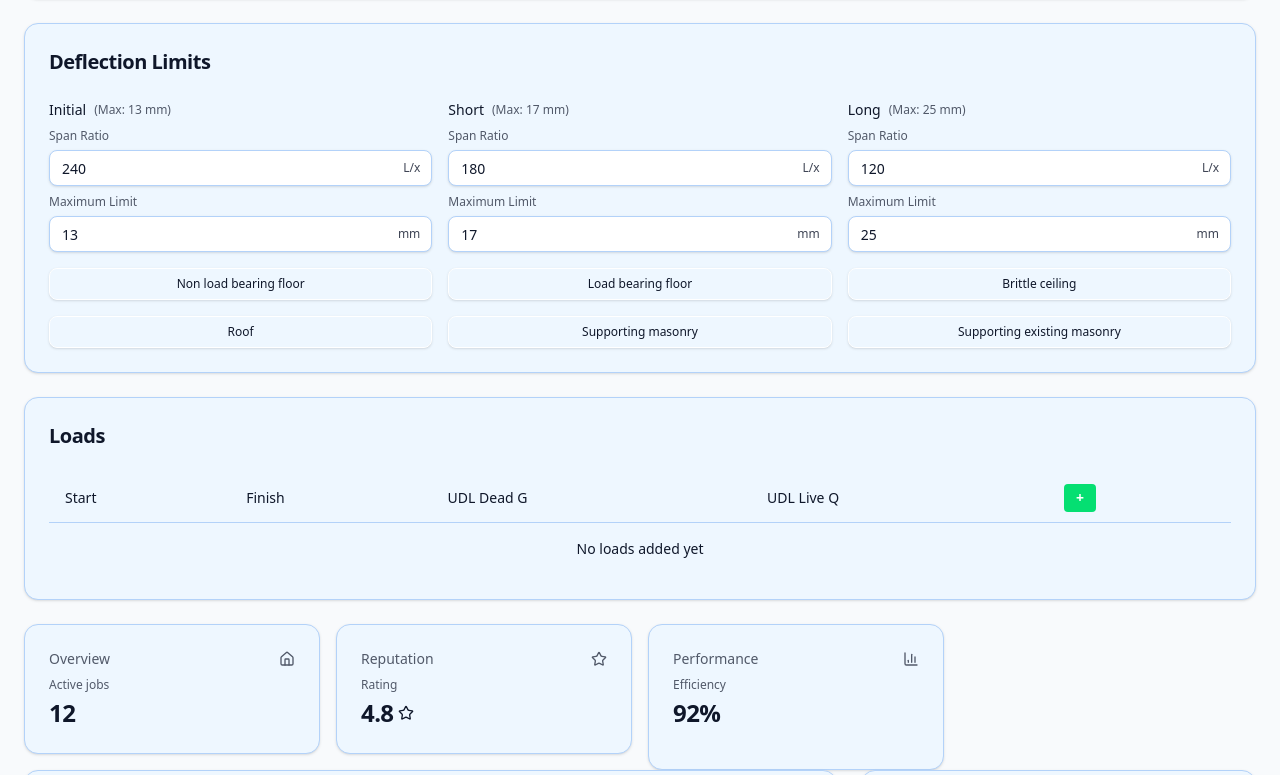
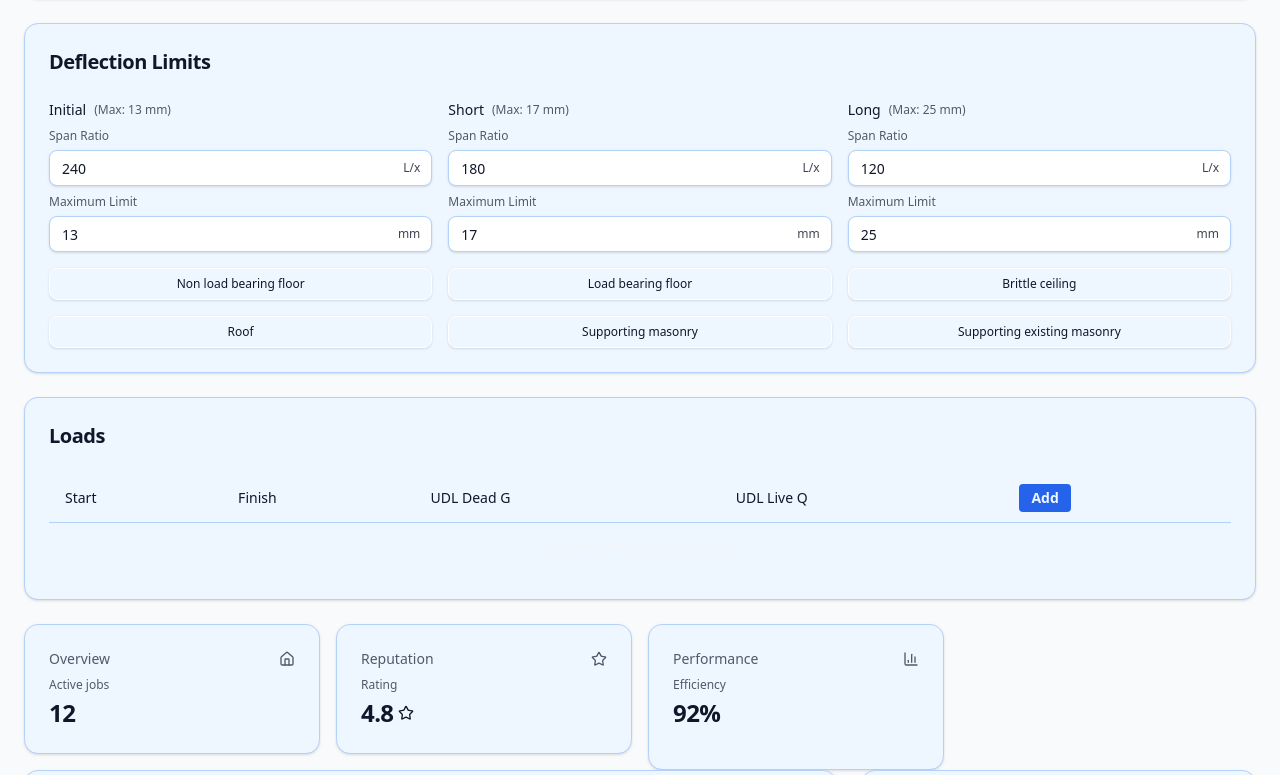
Before and after one commit to dhadley70/BeamDesignTS, a React (Vite) app: page / in a window 1280 px wide. Shown: the part 594-1369 px from the top of the page. Built offline with nearby package versions, Linux system fonts and the light colour scheme.

Commit message:
Improve UI: Apply input-text styling to form fields across components

```diff
--- a/src/components/generalInputs.tsx
+++ b/src/components/generalInputs.tsx
@@ -96,7 +96,7 @@
                 setGeneralInputs(p => ({ ...p, span: clamped }))
               }}
               onWheel={(e) => e.currentTarget.blur()}
-              className="w-full bg-[var(--input)] border-[color:var(--border)] appearance-none"
+              className="w-full bg-[var(--input)] text-[var(--input-text)] border-[color:var(--border)] appearance-none"
             />
           </div>
 
@@ -110,7 +110,7 @@
                 setGeneralInputs(p => ({ ...p, members: Number.isFinite(n) ? n : p.members }))
               }}
             >
-              <SelectTrigger className="w-full bg-[var(--input)] border-[color:var(--border)]">
+              <SelectTrigger className="w-full bg-[var(--input)] text-[var(--input-text)] border-[color:var(--border)]">
                 <SelectValue placeholder="Number of members" />
               </SelectTrigger>
               <SelectContent>
@@ -143,7 +143,7 @@
                 }))
               }}
             >
-                <SelectTrigger className="w-full bg-[var(--input)] border-[color:var(--border)]">
+                <SelectTrigger className="w-full bg-[var(--input)] text-[var(--input-text)] border-[color:var(--border)]">
                 <SelectValue placeholder="Select usage">
                   <div className="flex items-center">
                     <span>{generalInputs.usage}</span>
@@ -165,18 +165,20 @@
                 })}
               </SelectContent>
             </Select>
-          </div>          {/* Lateral Restraint */}
-          <div className="space-y-1.5">
+          </div>
+          {/* Lateral Restraint */}
+          <div className="space-y-1.5 ">
             <label className="block text-sm font-medium text-[var(--text)]">
               Lateral Restraint
             </label>
+
             <Select
               value={generalInputs.lateralRestraint || "Lateral Restraint"}
               onValueChange={(val) =>
                 setGeneralInputs(prev => ({ ...prev, lateralRestraint: val }))
               }
             >
-              <SelectTrigger className="w-full bg-[var(--input)] border-[color:var(--border)]">
+              <SelectTrigger className="w-full bg-[var(--input)] text-[var(--input-text)] border-[color:var(--border)]">
                 <SelectValue placeholder="Select Lateral Restraint" />
               </SelectTrigger>
               <SelectContent>
--- a/src/components/loadsInput.tsx
+++ b/src/components/loadsInput.tsx
@@ -136,10 +136,10 @@
                 <TableHead className="text-[var(--text)]">UDL Live Q</TableHead>
                 <TableHead className="text-left">
                   <button
-                    className="bg-green-400  hover:bg-green-800 text-white font-bold py-1 px-3 rounded text-sm"
+                    className="bg-[var(--accent)] hover:opacity-80 text-[var(--card)] font-bold py-1 px-3 rounded text-sm"
                     onClick={addDefaultLoad}
                   >
-                    +
+                    Add
                   </button>
                 </TableHead>
               </TableRow>
@@ -202,8 +202,8 @@
                 ))
               ) : (
                 <TableRow>
-                  <TableCell colSpan={5} className="text-center py-4 text-var(--muted)">
-                    No loads added yet
+                  <TableCell colSpan={5} className="text-center py-4 text-[var(--muted)]">
+                    No partial UDL loads added yet
                   </TableCell>
                 </TableRow>
               )}
--- a/src/components/projectInfo.tsx
+++ b/src/components/projectInfo.tsx
@@ -59,19 +59,19 @@
             placeholder="Project Number"
             value={projectInfo.projectNumber || ''}
             onChange={(e) => setProjectInfo({ projectNumber: e.target.value })}
-            className="w-full bg-[var(--input)] border-[color:var(--border)]"
+            className="w-full bg-[var(--input)] text-[var(--input-text)] border-[color:var(--border)]"
           />
           <Input
             placeholder="Project Name"
             value={projectInfo.projectName || ''}
             onChange={(e) => setProjectInfo({ projectName: e.target.value })}
-            className="w-full bg-[var(--input)] border-[color:var(--border)]"
+            className="w-full bg-[var(--input)] text-[var(--input-text)] border-[color:var(--border)]"
           />
           <Input
             placeholder="Item Name"
             value={projectInfo.name || ''}
             onChange={(e) => setProjectInfo({ name: e.target.value })}
-            className="w-full bg-[var(--input)] border-[color:var(--border)]"
+            className="w-full bg-[var(--input)] text-[var(--input-text)] border-[color:var(--border)]"
           />
         </div>
 
@@ -80,25 +80,25 @@
             placeholder="Engineer"
             value={projectInfo.engineer || ''}
             onChange={(e) => setProjectInfo({ engineer: e.target.value })}
-            className="w-full bg-[var(--input)] border-[color:var(--border)]"
+            className="w-full bg-[var(--input)] text-[var(--input-text)] border-[color:var(--border)]"
           />
           <Input
             type="date"
             value={projectInfo.engineerDate || ''}
             onChange={(e) => setProjectInfo({ engineerDate: e.target.value })}
-            className="w-full bg-[var(--input)] border-[color:var(--border)]"
+            className="w-full bg-[var(--input)] text-[var(--input-text)] border-[color:var(--border)]"
           />
           <Input
             placeholder="Verifier"
             value={projectInfo.verifier || ''}
             onChange={(e) => setProjectInfo({ verifier: e.target.value })}
-            className="w-full bg-[var(--input)] border-[color:var(--border)]"
+            className="w-full bg-[var(--input)] text-[var(--input-text)] border-[color:var(--border)]"
           />
           <Input
             type="date"
             value={projectInfo.verifierDate || ''}
             onChange={(e) => setProjectInfo({ verifierDate: e.target.value })}
-            className="w-full bg-[var(--input)] text-[var(--text)] border-[color:var(--border)]"
+            className="w-full bg-[var(--input)] text-[var(--input-text)] border-[color:var(--border)]"
           />
         </div>
 
@@ -107,7 +107,7 @@
             placeholder="Description"
             value={projectInfo.description || ''}
             onChange={(e) => setProjectInfo({ description: e.target.value })}
-            className="w-full bg-[var(--input)] border-1 border-[color:var(--border)] rounded-md p-2 resize-y"
+            className="w-full bg-[var(--input)] text-[var(--input-text)] border-1 border-[color:var(--border)] rounded-md p-2 resize-y"
             rows={4}
           />
         </div>
```
